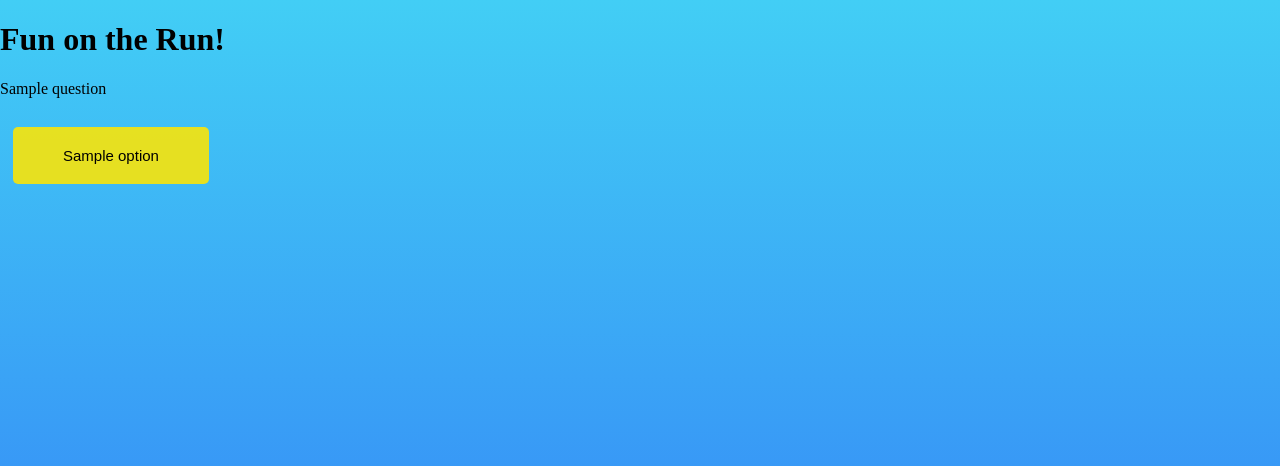
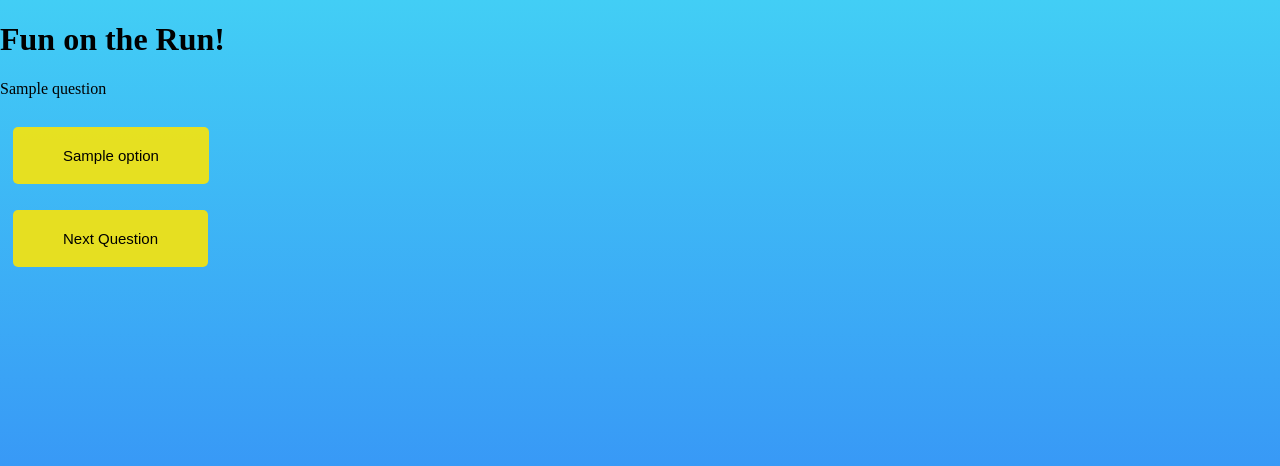
Before and after one commit to Bananapower31/HackPNWProject, a Flask app: template templates/index.html in a window 1280 px wide. Shown: the top 466 px of the page. Run offline with Flask 3, Linux system fonts and the light colour scheme; the template is opened without the code that fills it: most values are stand-ins (such as "Sample title", 1, 10 or a date in 2020); parts of the project's set-up code (start-up, migrations or seed data) failed here and were passed over.

Commit message:
next question button

```diff
--- a/templates/index.html
+++ b/templates/index.html
@@ -42,14 +42,27 @@
             <p> {{ question }}</p>
             <table><tr>
             {% for option in data.options %}
-              <td><button onclick="setColor(this, 'green')" class="button" name="question" value = "{{option}}"> {{option}} </button></td>
+              <td><button onclick="setColor(this, '{{option}}', '{{data.answer}}')" class="button" name="question" value = "{{option}}"> {{option}} </button></td>
             {% endfor %}
             </tr></table>
         {% endfor %}
+        <table><tr>
+          <td><button class = "button" onclick = "pagereload()" name = "next" value = "next">Next Question</button></td>
+        </tr>
+        </table>
   </form>
     <script>
-      function setColor(_this, color) {
-        _this.style.backgroundColor = color
+      function pagereload(){
+        location.reload()
+      }
+
+      function setColor(_this, selected, answer) {
+        if (selected === answer){
+        _this.style.backgroundColor = "green"
+        }
+        else{
+          _this.style.backgroundColor = "red"
+        }
       }
     </script>
 </body>
```
